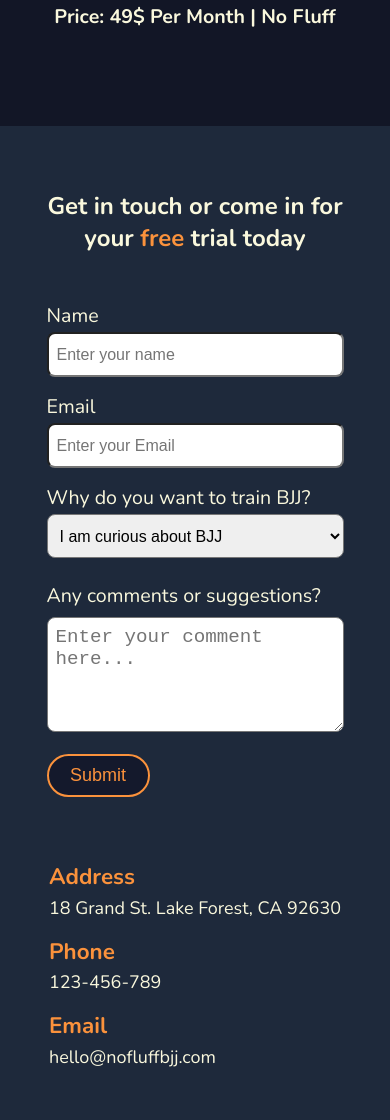
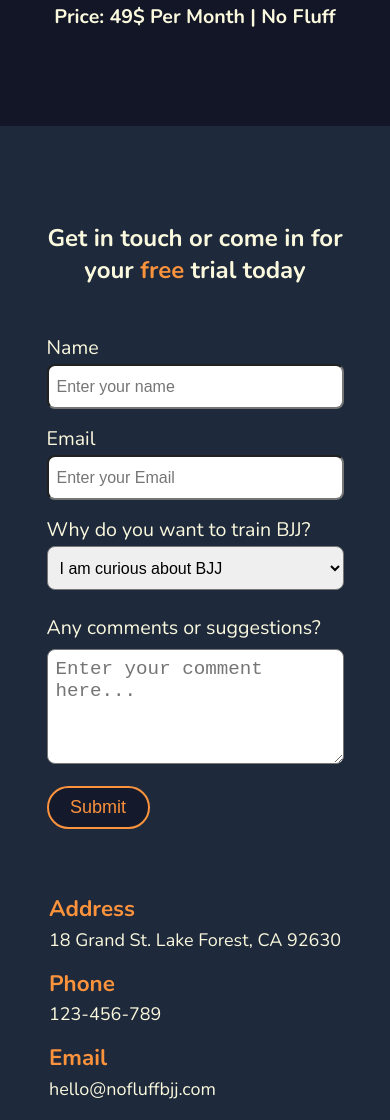
Before and after one commit to atadamowicz/bjj-website, a website built with Parcel: page index.html in a window 390 px wide. Shown: the part 3140-4260 px from the top of the page. Built offline with nearby package versions, Linux system fonts and the light colour scheme.

Commit message:
Added more space to top of the contact section for better mobile view

```diff
--- a/css/section-styles.css
+++ b/css/section-styles.css
@@ -304,8 +304,8 @@ header {
 
 .section-contact {
   background-color: var(--secondary-color);
-  padding-top: 2rem;
-  padding-bottom: 2rem;
+  padding-top: 4rem;
+  padding-bottom: 3rem;
 }
 .contact__heading {
   color: var(--font-color);
```
